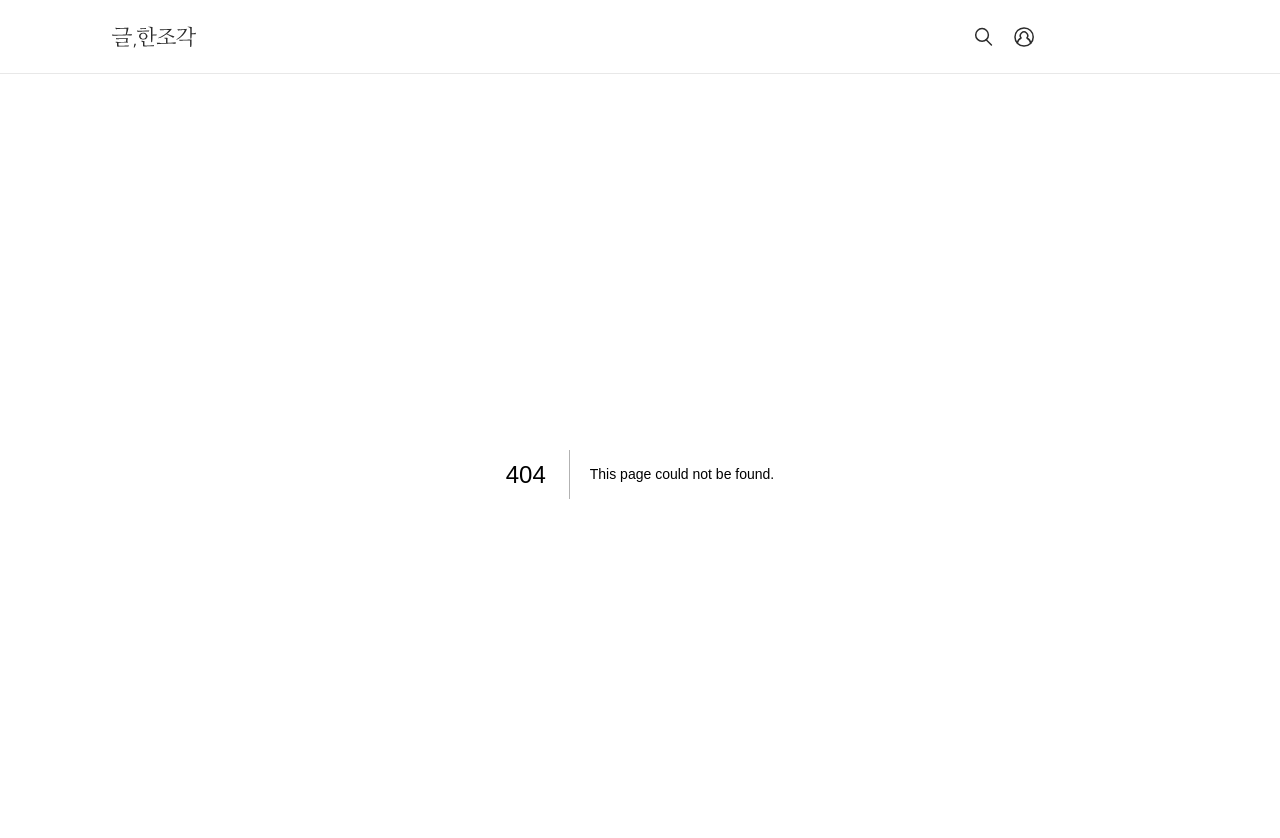
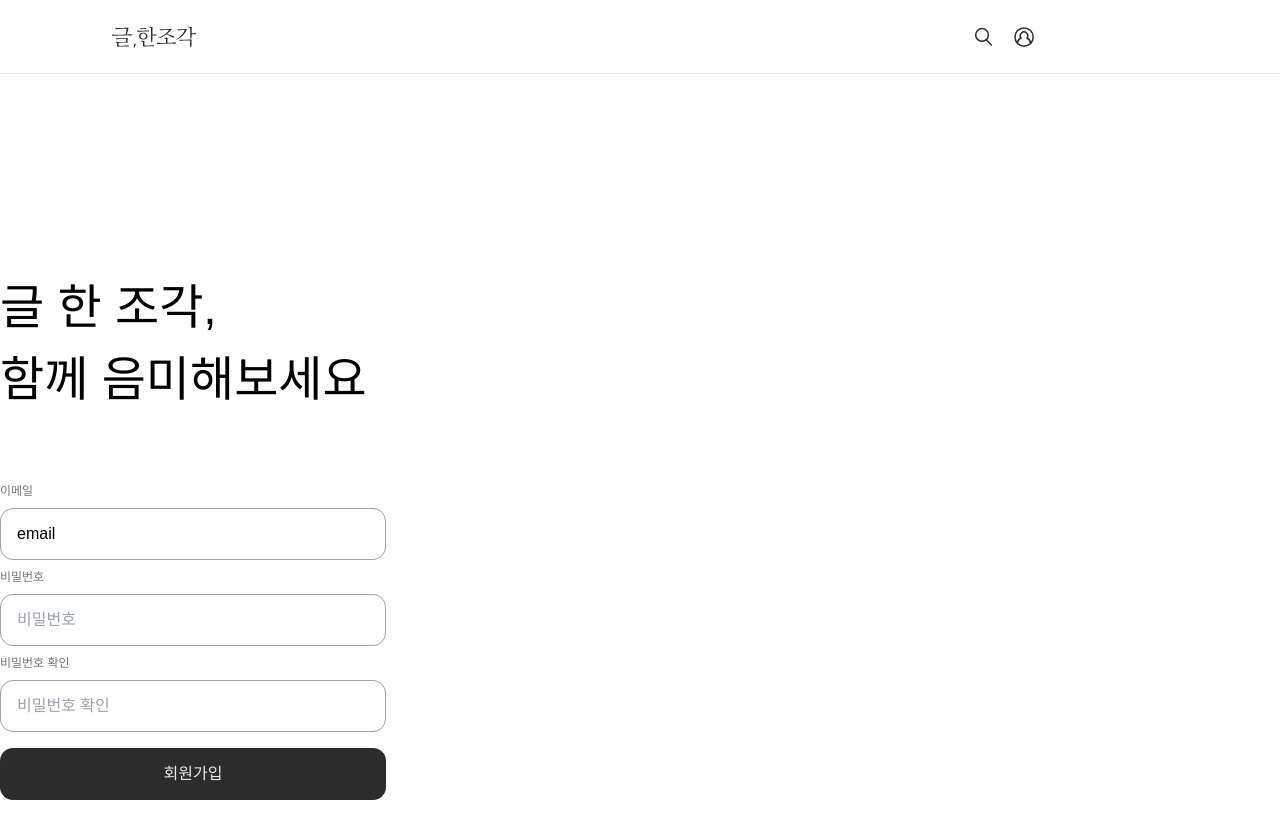
Before and after one commit to dnd-side-project/dnd-6th-10-a-piece-of-writing, a Next.js app in the folder frontend/: page /modify in a window 1280 px wide. Before the commit this address had no page. Shown: the top 838 px of the page. After the commit the page ends 800 px from the top, so only its background shows below. Built offline with nearby package versions, Linux system fonts and the light colour scheme; a web font is replaced by a local one.

Commit message:
[feat] mypage 작업

```diff
--- a/frontend/components/_user/UserInfo.tsx
+++ b/frontend/components/_user/UserInfo.tsx
@@ -10,15 +10,18 @@ import { MenuModalContainer } from '@/components/container/MenuModalContainer'
 import { CENTER_FLEX, HOVER_BLUE } from '@/styles/classNames'
 
 type Props = {
+  isMe?: boolean
   nickname?: string
   followed?: boolean
 }
 
-const UserInfo: React.FC<Props> = ({ nickname = '유저 닉네임', followed }) => {
+const UserInfo: React.FC<Props> = ({ isMe = false, nickname = '유저 닉네임', followed }) => {
   const [isModalOpen, setIsModalOpen] = useState(false)
 
   return (
     <div className={`w-full relative ${CENTER_FLEX} flex-col mt-14`}>
+      {isMe && (
+        <>
           <div className={'absolute right-1/4 top-0'}>
             <MenuButton
               onClick={() => {
@@ -35,6 +38,8 @@ const UserInfo: React.FC<Props> = ({ nickname = '유저 닉네임', followed })
               </Link>
             </MenuModalContainer>
           )}
+        </>
+      )}
       <ProfileImageCard editable={true} />
       <div className={'relative my-4 mb-5 w-64 text-center align-middle'}>
         <span className={'text-t16 font-semibold text-center'}>{nickname}</span>
--- a/frontend/components/_user/UserPostLabel.tsx
+++ b/frontend/components/_user/UserPostLabel.tsx
@@ -4,13 +4,13 @@ import styled from 'styled-components'
 
 import { CENTER_FLEX } from '@/styles/classNames'
 
-type Props = { isMyPage?: boolean }
+type Props = { isMe?: boolean }
 
-const UserPostLabel: React.FC<Props> = ({ isMyPage = false }) => {
+const UserPostLabel: React.FC<Props> = ({ isMe = false }) => {
   const isSelected = true
   return (
     <div className={'w-full border-solid mt-8'}>
-      {isMyPage ? (
+      {isMe ? (
         <div className={'flex w-full'}>
           <div
             className={`w-1/2 ${CENTER_FLEX} hover:bg-blue-100 cursor-pointer border-solid border-y-1 border-y-gray-200 py-3 ${
--- /dev/null
+++ b/frontend/pages/modify.tsx
@@ -0,0 +1,57 @@
+import React from 'react'
+
+import classNames from 'classnames/bind'
+import styled from 'styled-components'
+
+import { Button } from '@/components/button'
+import { Label, MainSpan } from '@/components/form/register/RegisterMainForm'
+import { GrayInput } from '@/components/input'
+
+type Props = {}
+
+const cx = classNames.bind({})
+
+const Modify: React.FC<Props> = ({}) => {
+  return (
+    <Container className={cx('Frame')}>
+      <MainSpan>
+        글 한 조각,
+        <br /> 함께 음미해보세요
+      </MainSpan>
+      <Label>이메일</Label>
+      <GrayInput className="w-3/4 h-52" placeholder={'이메일'} value={'email'} onChange={'onChangeEmail'} />
+      <Label>비밀번호</Label>
+      <GrayInput
+        className="w-386 h-52"
+        placeholder={'비밀번호'}
+        // value={password}
+        // onChange={onChangePassword}
+        type={'password'}
+      />
+      <Label>비밀번호 확인</Label>
+      <GrayInput
+        className="w-386 h-52"
+        placeholder={'비밀번호 확인'}
+        type={'password'}
+        // value={''}
+        // onChange={onChangePasswordCheck}
+      />
+      <Button className={cx('text-white', 'h-52', 'w-386 mt-2')} onClick={'onClickRegister'}>
+        회원가입
+      </Button>
+    </Container>
+  )
+}
+
+export const Container = styled.div`
+  width: 386px;
+  flex-grow: 0;
+  display: flex;
+  flex-direction: column;
+  justify-content: flex-start;
+  align-items: flex-start;
+  gap: 8px;
+  padding: 0;
+`
+
+export default Modify
--- a/frontend/pages/register/register.module.scss
+++ b/frontend/pages/register/register.module.scss
@@ -1,6 +1,5 @@
 .Frame {
   width: 386px;
-  //height: 213px;
   flex-grow: 0;
   display: flex;
   flex-direction: column;
--- a/frontend/pages/user/[id].tsx
+++ b/frontend/pages/user/[id].tsx
@@ -13,6 +13,7 @@ type Props = {}
 const User: React.FC<Props> = ({}) => {
   const router = useRouter()
   const { id } = router.query
+  const isMe = true
   console.log({ id })
   console.log(router.asPath)
 
@@ -20,8 +21,8 @@ const User: React.FC<Props> = ({}) => {
     <>
       <div className={'flex flex-col align-middle justify-center items-center w-full'}>
         <Container>
-          <UserInfo />
-          <UserPostLabel />
+          <UserInfo isMe={isMe} />
+          <UserPostLabel isMe={isMe} />
           <UserTagCarousel />
           <UserPosts />
         </Container>
```
Lines whose indentation alone changed are shown as unchanged.
